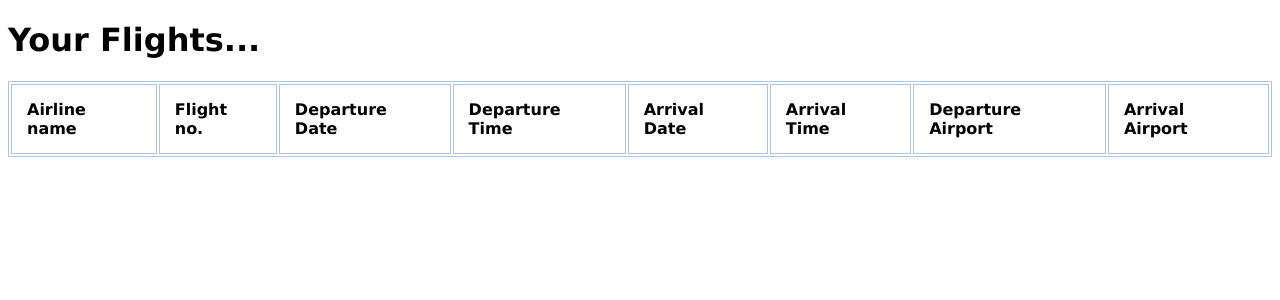
After one commit to karennarod/airline_ticket_reservation, a Flask app: page /airline_view_flights in a window 1280 px wide. The commit adds this page. Shown: the top 300 px of the page. Run offline with Flask 2, Linux system fonts and the light colour scheme; data that the repository does not hold is empty.

Commit message:
airline staff home

```diff
--- a/main.py
+++ b/main.py
@@ -15,10 +15,10 @@ wsgi_app = app.wsgi_app
 
 #configure MYSQL/connects to database
 conn = pymysql.connect(host = '127.0.0.1',
-					   #port = 8889,              #I REMOVED THIS because I added what the prof had at the bottom of this file and that somehow solved my 3 hour problem
+					   port = 8889,              #I REMOVED THIS because I added what the prof had at the bottom of this file and that somehow solved my 3 hour problem
 					   user = 'root',
-					   #password = 'root',
-                       password = '',
+					   password = 'root',
+                       #password = '',
 					   db = 'ticket_booking', # insert database name here
 					   charset = 'utf8mb4',
 					   cursorclass = pymysql.cursors.DictCursor)
@@ -33,7 +33,7 @@ def public_view():
     #today = str(date.today())
     #print(today)
 
-    query = "SELECT * FROM flight WHERE departure_date >= '11-20-2021'" #FIX
+    query = "SELECT * FROM flight WHERE departure_date >= '2021-11-11'" #FIX
 
     queries = []
     departure_date = request.form.get('departure_date')
@@ -92,6 +92,7 @@ def cust_logged():
         cursor.close()
         error = "No existing customer for that combination of info. Please try again or register."
         return render_template('customer_login.html', error = error)
+
     else:
         email = request.form.get('email')
         name = request.form.get('name')
@@ -105,6 +106,7 @@ def cust_logged():
         pp_country = request.form.get('pp_country')
         dob = request.form.get('dob')
         pw = request.form.get('pw')
+        print(email, name, building_num, street, city, state, phone, pp_num, pp_exp, pp_country, dob, pw)
         cursor = conn.cursor()
         cursor.execute("SELECT * FROM customer WHERE email = %s", email)
         existing_cust = cursor.fetchone()
@@ -117,6 +119,7 @@ def cust_logged():
         pw = list(cursor.fetchone().values())[0]
         cursor.execute("INSERT INTO customer VALUES (%s, %s, %s, %s, %s, %s, %s, %s, %s, %s, %s, %s)",
          (email, name, building_num, street, city, state, phone, pp_num, pp_exp, pp_country, dob, pw))
+        print("i here")
         cursor.close()
         return render_template('customer_logged_in.html')
 
@@ -134,14 +137,13 @@ def airline_login():
 @app.route('/airline_logged_in', methods = ["GET", "POST"])
 def airline_logged():
     cursor = conn.cursor()
-    print(request.form)
     if request.form.get('action') == 'login':
         username = request.form.get('username')
         password = request.form.get('password')
         cursor.execute("SELECT * FROM airline_staff WHERE username = %s", username)
         existing_staff = cursor.fetchone()
         if existing_staff:
-            print("EMAIL AND PASSWORD: ", username, password)
+            #print("EMAIL AND PASSWORD: ", username, password)
             cursor.execute("SELECT * FROM airline_staff WHERE username = %s AND password = md5(%s)", (username, password))
             existing_staff = cursor.fetchone()
             if existing_staff:
@@ -165,9 +167,49 @@ def airline_logged():
             return render_template('airline_login.html', error = error)
         cursor.execute("SELECT md5(%s)", password)
         password = list(cursor.fetchone().values())[0]
+
+        cursor = conn.cursor()
         cursor.execute("INSERT INTO airline_staff VALUES (%s, %s, %s, %s, %s, %s)", (username, airline, password, fn, ln, dob))
         cursor.close()
+        print(cursor)
         return render_template('airline_logged_in.html')
+
+
+@app.route('/airline_view_flights', methods = ["GET", "POST"])
+def airline_view():
+    query = "SELECT * FROM flight WHERE departure_date >= '2021-11-11'" #FIX
+
+    queries = []
+    departure_date = request.form.get('departure_date')
+    arrival_date = request.form.get('arrival_date')
+    #departure_city = request.form.get('departure_city')
+    #arrival_city = request.form.get('arrival_city')
+    departure_airport = request.form.get('departure_airport')
+    arrival_airport = request.form.get('arrival_airport')
+
+    if departure_airport != '':
+        queries.append("departure_airport = '%s'" % departure_airport)
+    if arrival_airport != '':
+        queries.append("arrival_airport = '%s'" % arrival_airport)
+    if departure_date != '':
+        queries.append("departure_date = '%s'" % departure_date) #REFORMAT
+    if arrival_date != '':
+        queries.append("arrival_date = '%s'" % arrival_date) #REFORMAT
+    if queries:
+        query += " AND " + " AND ".join(queries)
+    print(query)
+
+
+    #execute queries from database
+    cursor = conn.cursor()
+    cursor.execute(query)
+    data = cursor.fetchall()
+
+    cursor.close()
+    return render_template('airline_view_flights.html', data=data)
+
+
+
 
 
 
--- /dev/null
+++ b/templates/airline_view_flights.html
@@ -0,0 +1,61 @@
+<!DOCTYPE html>
+<html lang="en">
+<head>
+    <meta charset="UTF-8">
+    <title>Your Flights </title>
+</head>
+<body>
+<style type="text/css">
+        h1, body{
+            font-family: Verdana;
+            font-style:  normal;
+        }
+        table{
+            border: 1px solid lightsteelblue;
+            font-family: Verdana;
+        }
+        th, td{
+            border: 1px solid lightsteelblue;
+            padding:  15px;
+            text-align: left;
+        }
+        tr:not(:first-child):hover{
+            background-color: lightsteelblue;
+        }
+
+    </style>
+<h1>Your Flights...</h1>
+
+<table>
+    <th>Airline name</th>
+    <th>Flight no.</th>
+    <th>Departure Date</th>
+    <th>Departure Time</th>
+    <th>Arrival Date</th>
+    <th>Arrival Time</th>
+    <th>Departure Airport</th>
+   <!-- <th>Departure City</th> -->
+    <th>Arrival Airport</th>
+   <!-- <th>Arrival City</th> -->
+
+<!--
+{% for line in data %}
+    <tr>
+        <td>{{line['airline_name']}}</td>
+        <td>{{line['flight_num']}}</td>
+        <td>{{line['departure_date']}}</td>
+        <td>{{line['departure_time']}}</td>
+        <td>{{line['arrival_date']}}</td>
+        <td>{{line['arrival_time']}}</td>
+        <td>{{line['departure_airport']}}</td> -->
+       <!-- <td>{{line['departure_city']}}</td> -->
+       <!-- <td>{{line['arrival_airport']}}</td> -->
+       <!-- <td>{{line['arrival_city']}}</td> -->
+ <!--   </tr>
+{% endfor %} -->
+</table><br>
+
+<br>
+
+</body>
+</html>
--- a/templates/public_search.html
+++ b/templates/public_search.html
@@ -20,12 +20,13 @@
         font-family: Verdana;
         font-style:  normal;
     }
+
 </style>
 <h1>Find a Flight</h1>
 <h3>Search for future flights:</h3>
     <form action = "/public_view" method = "POST">
-        <input type = "date-time" name = "departure_date" placeholder = "Departure Date: mm-dd-yyyy"/>
-        <input type = "date-time" name = "arrival_date" placeholder = "Arrival Date: mm-dd-yyyy"/></br>
+        <input type = "date" name = "departure_date" placeholder = "Departure Date"/>
+        <input type = "date" name = "arrival_date" placeholder = "Arrival Date"/></br>
         <!--<input type = "text" name = "departure_city" placeholder = "departure city" pattern = "{1,20}"/>
         <input type = "text" name = "arrival_city" placeholder = "arrival city" pattern = "{1,20}"/></br>
       -->
```
Also changed, not shown: templates/airline_logged_in.html (+38 -1 lines), 1 other file.
